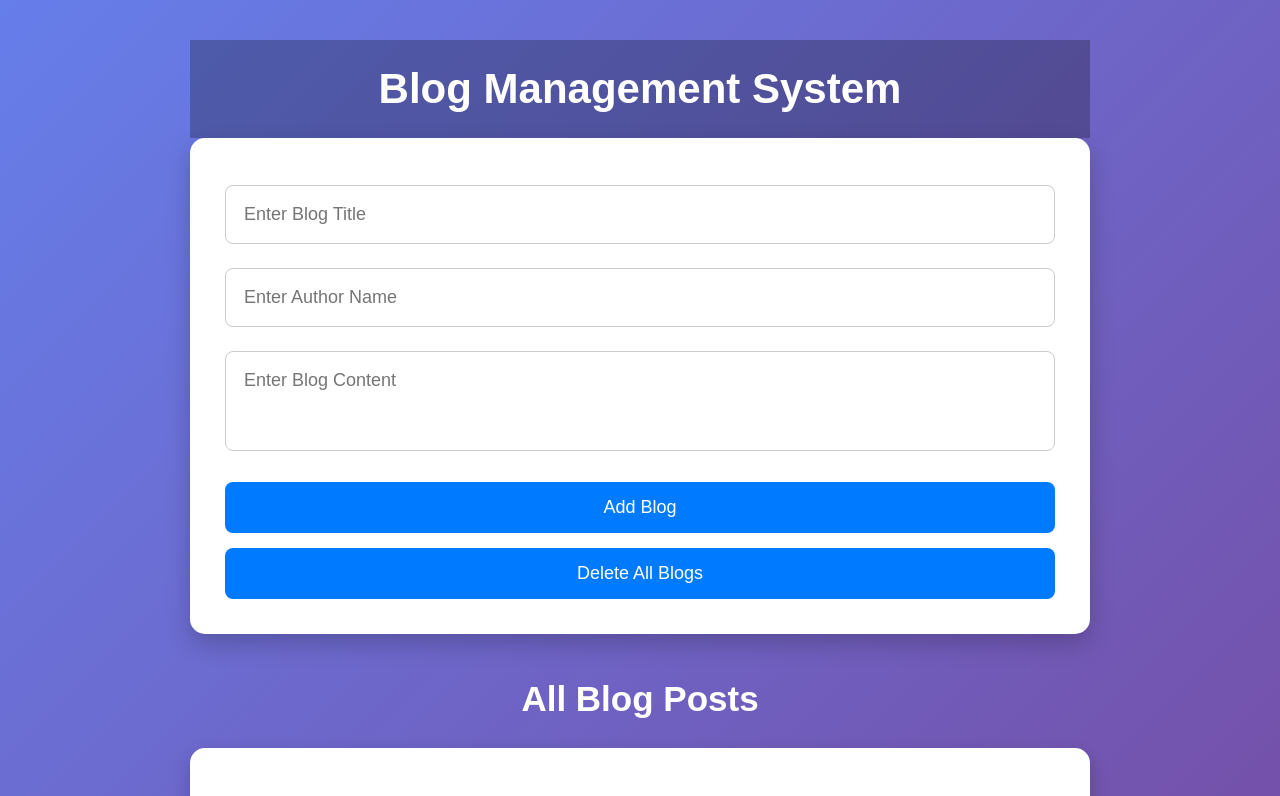
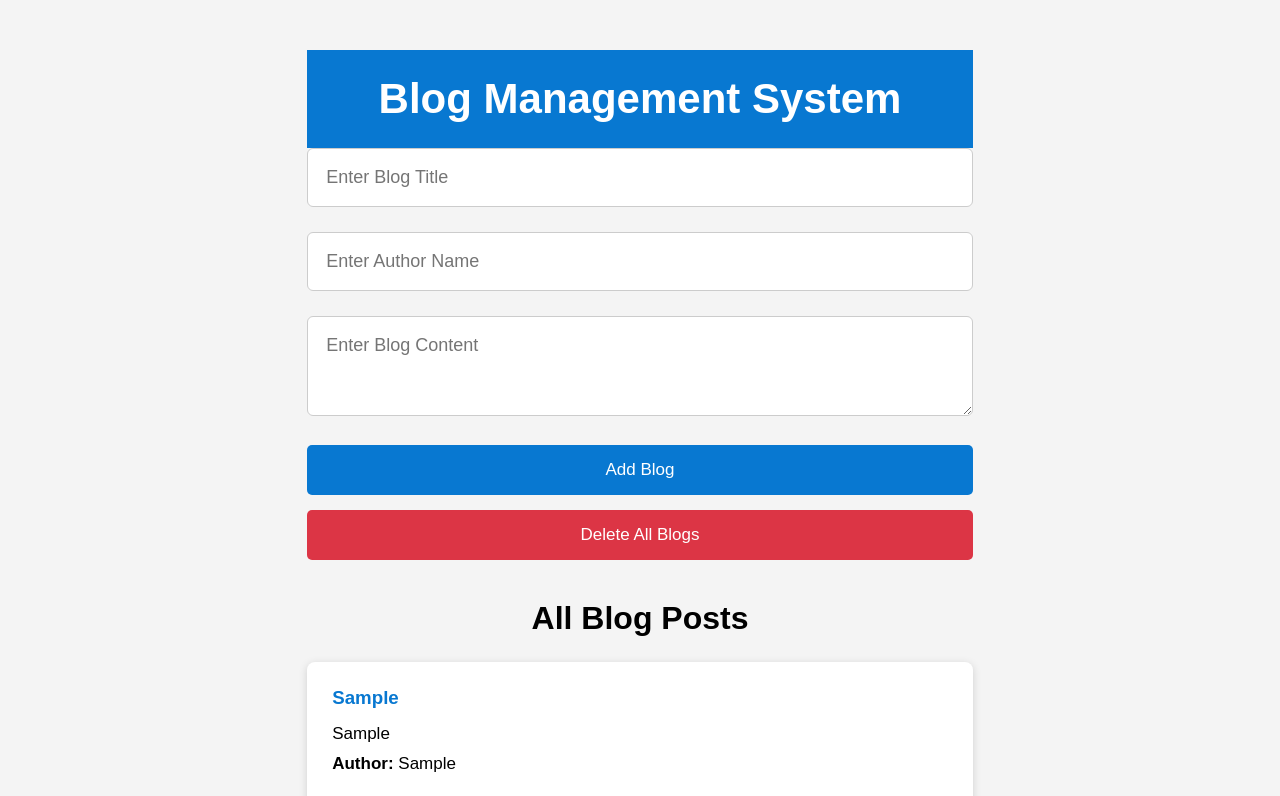
Before and after one commit to sahanaka2004-ka/Day-12_github_pages, a website: page index.html in a window 1280 px wide. Both pictures are taken after typing "Sample", "Sample", "Sample" into the empty fields and a click on the button "Add Blog". Shown: the top 796 px of the page. Drawn offline with Linux system fonts and the light colour scheme.

Commit message:
Update style.css

```diff
--- a/style.css
+++ b/style.css
@@ -1,105 +1,81 @@
-/* General Page Styling */
-
 * {
+    margin: 0;
+    padding: 0;
     box-sizing: border-box;
     font-family: Arial, sans-serif;
 }
 
 
 body {
-
-    margin: 0;
-    min-height: 100vh;
-
-    background: linear-gradient(
-        135deg,
-        #667eea,
-        #764ba2
-    );
-
+    background: #f4f4f4;
 }
 
 
 /* Header */
 
 h1 {
-
+    background: #0878d1;
+    color: white;
     text-align: center;
-
-    color: white;
-
-    background: rgba(0,0,0,0.25);
-
     padding: 25px;
-
-    margin: 0;
-
     font-size: 42px;
-
 }
 
 
-h1::after {
+h2 {
+    text-align: center;
+}
+
+
+/* If you have Day 12 heading */
+
+header h2,
+h1 + h2 {
+    background: #0878d1;
+    color: white;
+    padding: 20px;
+    font-size: 30px;
+}
 
 
 
-    display: block;
+/* Main container */
 
-    font-size: 28px;
+.container {
 
-    margin-top: 25px;
+    width: 52%;
+    margin: 50px auto;
 
 }
 
 
 
-/* Main Container */
-
-.container {
-
-    width: 80%;
-
-    max-width: 900px;
-
-    margin: 40px auto;
-
-}
-
-
-/* Form Section */
+/* Form section */
 
 .form-section {
 
-    background: white;
-
-    padding: 35px;
-
-    border-radius: 15px;
-
-    box-shadow: 0 10px 25px rgba(0,0,0,0.2);
+    background: transparent;
 
 }
 
 
 
-/* Input Fields */
-
 input,
 textarea {
-
 
     width: 100%;
 
     padding: 18px;
 
-    margin: 12px 0;
-
-    border-radius: 8px;
+    margin-bottom: 25px;
 
     border: 1px solid #ccc;
 
+    border-radius: 6px;
+
     font-size: 18px;
 
+    background: white;
 
 }
 
@@ -107,8 +83,6 @@ textarea {
 textarea {
 
     height: 100px;
-
-    resize: none;
 
 }
 
@@ -118,61 +92,76 @@ textarea {
 
 button {
 
+    padding: 15px;
+
+    border: none;
+
+    border-radius: 5px;
+
+    background: #0878d1;
+
+    color: white;
+
+    font-size: 17px;
+
+    cursor: pointer;
+
+}
+
+
+/* Add Blog button */
+
+.form-section button {
 
     width: 100%;
 
-    padding: 15px;
+}
+
+
+
+/* Delete all button */
+
+.form-section button:last-child {
 
     margin-top: 15px;
 
-    border: none;
-
-    border-radius: 8px;
-
-    background: #007bff;
-
-    color: white;
-
-    font-size: 18px;
-
-    cursor: pointer;
-
+    background: #dc3545;
 
 }
 
 
 button:hover {
 
-
-    background: #0056b3;
-
+    opacity: 0.9;
 
 }
 
 
 
-/* All Blog Posts Heading */
+/* All Blog Posts heading */
 
-h2 {
+#blogPosts {
+
+    margin-top: 25px;
+
+}
 
 
-    text-align: center;
+.container > h2 {
 
-    color: white;
+    margin-top: 40px;
 
-    font-size: 35px;
+    font-size: 32px;
 
-    margin-top: 45px;
-
+    color: black;
 
 }
 
 
 
-/* Blog Cards */
+/* Blog cards */
 
 .blog-card {
-
 
     background: white;
 
@@ -180,10 +169,9 @@ h2 {
 
     margin: 20px 0;
 
-    border-radius: 15px;
+    border-radius: 8px;
 
-    box-shadow: 0 8px 20px rgba(0,0,0,0.2);
-
+    box-shadow: 0 2px 8px rgba(0,0,0,0.15);
 
 }
 
@@ -191,11 +179,9 @@ h2 {
 
 .blog-card h3 {
 
+    color: #0878d1;
 
-    color: #007bff;
-
-    font-size: 28px;
-
+    margin-bottom: 15px;
 
 }
 
@@ -203,45 +189,30 @@ h2 {
 
 .blog-card p {
 
+    font-size: 17px;
 
-    font-size: 18px;
+    margin: 10px 0;
 
-    color: #333;
+}
 
-    line-height: 1.6;
 
+/* Delete blog button */
+
+.blog-card button {
+
+    background: red;
+
+    padding: 8px 20px;
+
+    margin-top: 15px;
 
 }
 
 
 
-.blog-card button {
-
-
-    background: #dc3545;
-
-    width: auto;
-
-    padding: 10px 25px;
-
-
-}
-
-
-.blog-card button:hover {
-
-
-    background: #a71d2a;
-
-
-}
-
-
-
-/* Mobile Responsive */
+/* Mobile view */
 
 @media(max-width:768px){
-
 
     .container{
 
@@ -252,23 +223,8 @@ h2 {
 
     h1{
 
-        font-size:30px;
+        font-size:32px;
 
     }
 
-
-    h1::after{
-
-        font-size:20px;
-
-    }
-
-
-    h2{
-
-        font-size:28px;
-
-    }
-
-
 }
```
